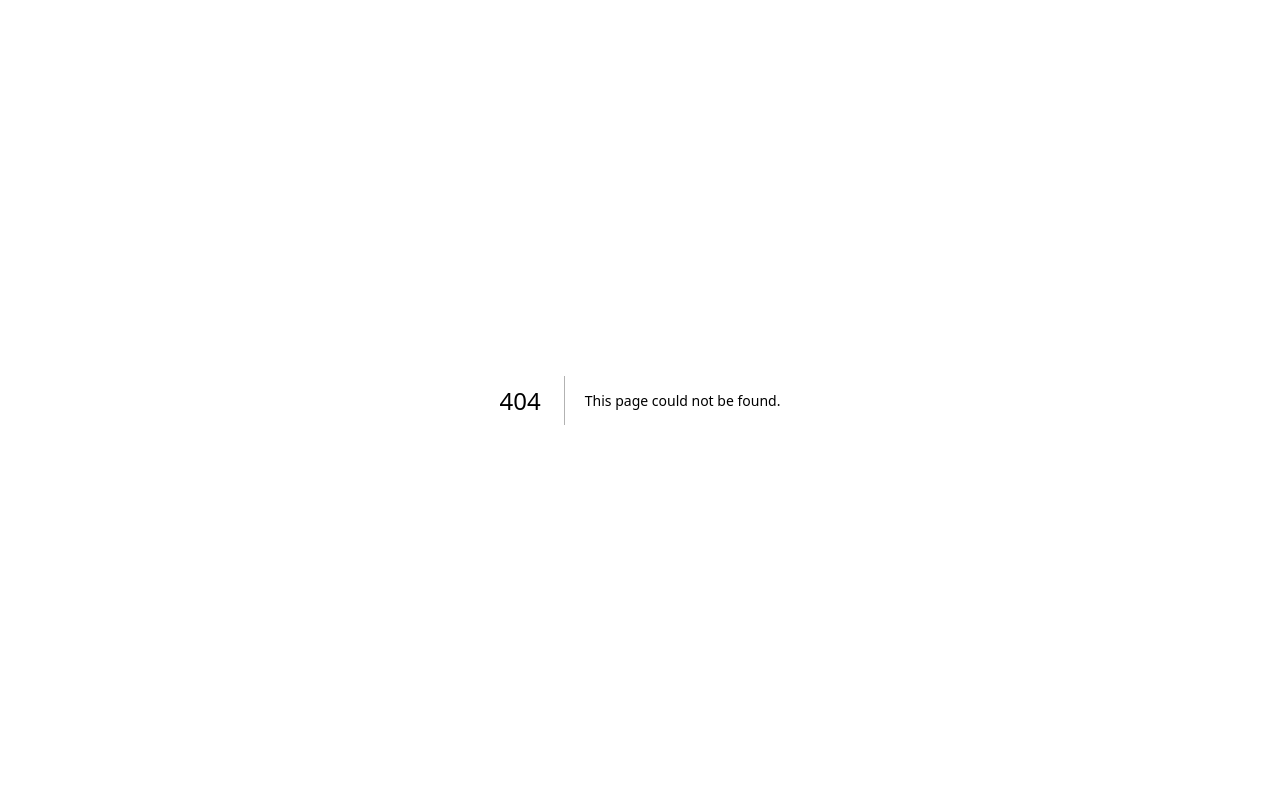
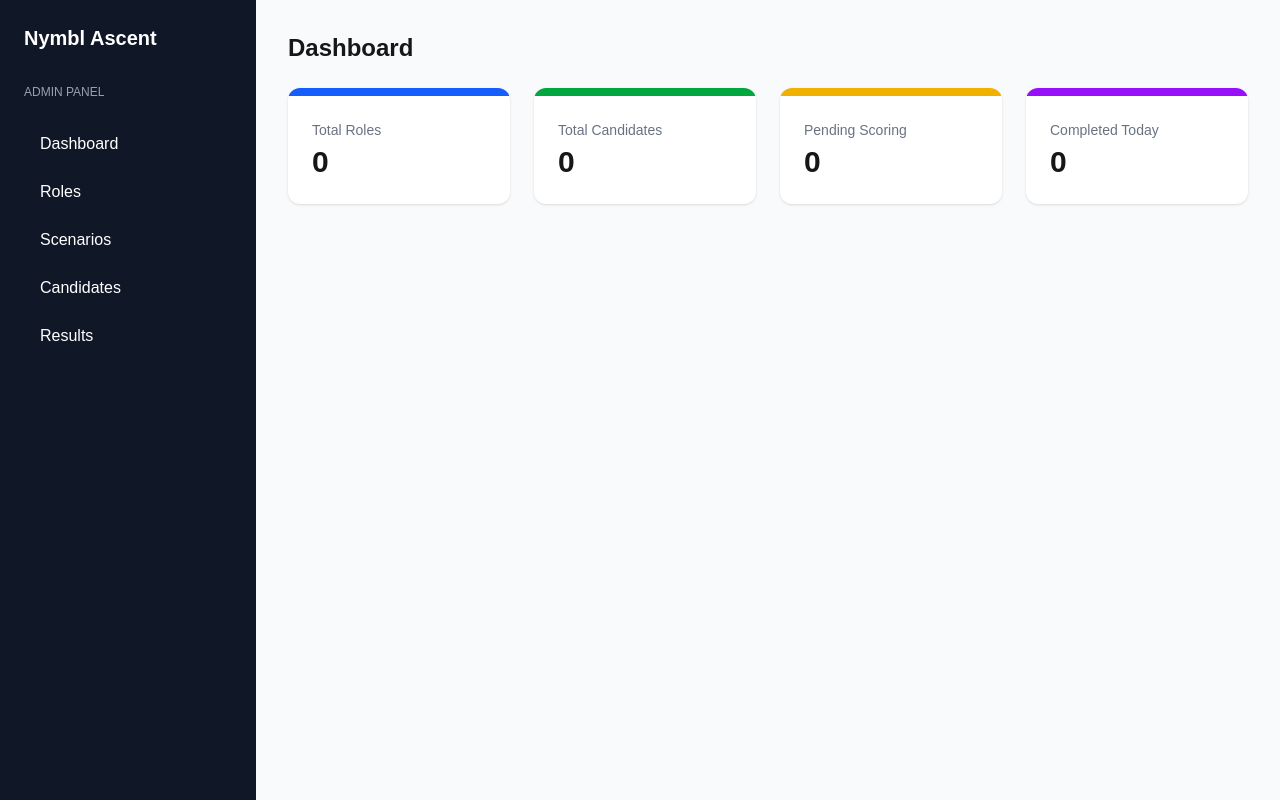
Before and after one commit to santoshnymbl/nymbl-ascent, a Next.js app: page /admin in a window 1280 px wide. Before the commit this address had no page. Built offline with nearby package versions, Linux system fonts and the light colour scheme; no server answers; the database is empty.

Commit message:
feat: add admin layout with sidebar and dashboard overview

```diff
--- /dev/null
+++ b/src/app/admin/layout.tsx
@@ -0,0 +1,36 @@
+import Link from "next/link";
+
+const navItems = [
+  { href: "/admin", label: "Dashboard" },
+  { href: "/admin/roles", label: "Roles" },
+  { href: "/admin/scenarios", label: "Scenarios" },
+  { href: "/admin/candidates", label: "Candidates" },
+  { href: "/admin/results", label: "Results" },
+];
+
+export default function AdminLayout({
+  children,
+}: {
+  children: React.ReactNode;
+}) {
+  return (
+    <div className="min-h-screen flex">
+      <aside className="w-64 bg-gray-900 text-white p-6">
+        <h1 className="text-xl font-bold mb-8">Nymbl Ascent</h1>
+        <p className="text-gray-400 text-xs mb-6 uppercase">Admin Panel</p>
+        <nav className="space-y-2">
+          {navItems.map((item) => (
+            <Link
+              key={item.href}
+              href={item.href}
+              className="block px-4 py-2 rounded-lg hover:bg-gray-800 transition"
+            >
+              {item.label}
+            </Link>
+          ))}
+        </nav>
+      </aside>
+      <main className="flex-1 p-8 bg-gray-50">{children}</main>
+    </div>
+  );
+}
--- /dev/null
+++ b/src/app/admin/page.tsx
@@ -0,0 +1,95 @@
+"use client";
+
+import { useEffect, useState } from "react";
+
+interface RoleData {
+  id: string;
+  name: string;
+  _count: { candidates: number; roleScenarios: number };
+}
+
+interface CandidateData {
+  id: string;
+  status: string;
+  createdAt: string;
+  assessment: { score: { overall: number } | null } | null;
+}
+
+export default function AdminDashboard() {
+  const [totalRoles, setTotalRoles] = useState<number>(0);
+  const [totalCandidates, setTotalCandidates] = useState<number>(0);
+  const [pendingScoring, setPendingScoring] = useState<number>(0);
+  const [completedToday, setCompletedToday] = useState<number>(0);
+  const [loading, setLoading] = useState(true);
+
+  useEffect(() => {
+    async function fetchStats() {
+      try {
+        const [rolesRes, candidatesRes] = await Promise.all([
+          fetch("/api/admin/roles"),
+          fetch("/api/admin/candidates"),
+        ]);
+
+        const roles: RoleData[] = await rolesRes.json();
+        const candidates: CandidateData[] = await candidatesRes.json();
+
+        setTotalRoles(roles.length);
+        setTotalCandidates(candidates.length);
+
+        setPendingScoring(
+          candidates.filter(
+            (c) => c.status === "COMPLETED" && !c.assessment?.score
+          ).length
+        );
+
+        const todayStart = new Date();
+        todayStart.setHours(0, 0, 0, 0);
+        setCompletedToday(
+          candidates.filter(
+            (c) =>
+              c.status === "COMPLETED" &&
+              new Date(c.createdAt) >= todayStart
+          ).length
+        );
+      } catch (err) {
+        console.error("Failed to load dashboard stats", err);
+      } finally {
+        setLoading(false);
+      }
+    }
+
+    fetchStats();
+  }, []);
+
+  const cards = [
+    { title: "Total Roles", value: totalRoles, color: "bg-blue-600" },
+    { title: "Total Candidates", value: totalCandidates, color: "bg-green-600" },
+    { title: "Pending Scoring", value: pendingScoring, color: "bg-yellow-500" },
+    { title: "Completed Today", value: completedToday, color: "bg-purple-600" },
+  ];
+
+  return (
+    <div>
+      <h2 className="text-2xl font-bold mb-6">Dashboard</h2>
+
+      {loading ? (
+        <p className="text-gray-500">Loading stats...</p>
+      ) : (
+        <div className="grid grid-cols-1 sm:grid-cols-2 lg:grid-cols-4 gap-6">
+          {cards.map((card) => (
+            <div
+              key={card.title}
+              className="rounded-xl shadow-sm bg-white overflow-hidden"
+            >
+              <div className={`${card.color} h-2`} />
+              <div className="p-6">
+                <p className="text-sm text-gray-500">{card.title}</p>
+                <p className="text-3xl font-bold mt-1">{card.value}</p>
+              </div>
+            </div>
+          ))}
+        </div>
+      )}
+    </div>
+  );
+}
```
